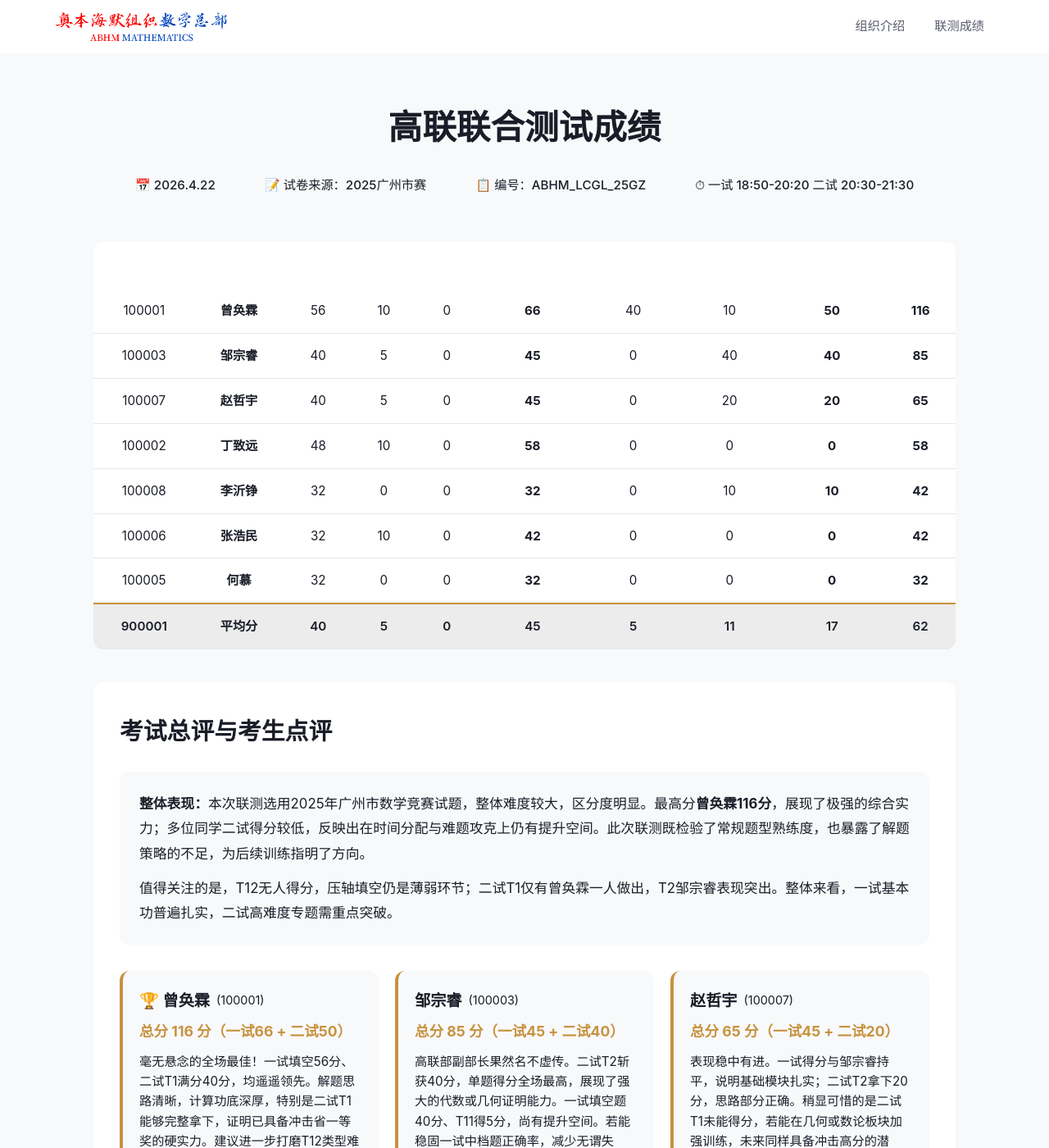
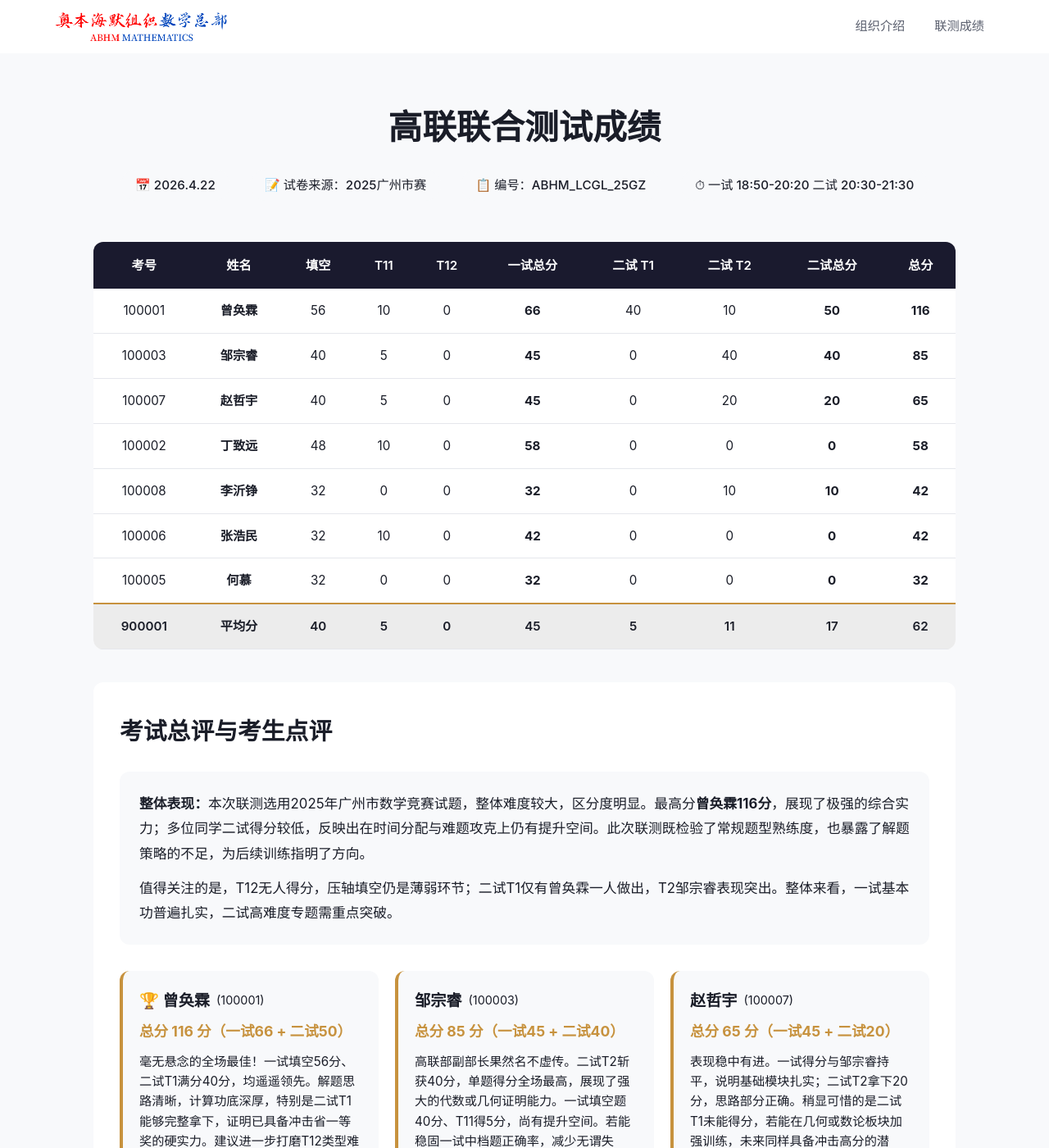
Before and after one commit to StrawberryMilkA/strawberrymilka.github.io, a Jekyll site: the page built from weekly.html, in a window 1280 px wide and 1400 px high. Shown: the whole window at 82% size. Built offline with Jekyll 4.4.1, drawn with Linux system fonts in a browser that asks for light colours.

Commit message:
fixed bugs

```diff
--- a/index.html
+++ b/index.html
@@ -169,7 +169,7 @@ extra_scripts:
                 </div>
                 <div class="org-node org-node-other">
                     <h4>🧠 逻辑学部</h4>
-                    <p>部长在二中</p>
+                    <p>部长 谭靖尧</p>
                 </div>
                 <div class="org-node org-node-other">
                     <h4>⚙️ 运转部</h4>
--- a/weekly.html
+++ b/weekly.html
@@ -15,7 +15,7 @@
     .weekly-meta span { background: var(--bg); padding: 6px 18px; border-radius: 20px; font-weight: 500; }
     .table-wrapper { overflow-x: auto; border-radius: var(--radius); box-shadow: var(--shadow); background: white; margin-bottom: 40px; }
     .score-table { width: 100%; border-collapse: collapse; white-space: nowrap; font-size: 0.95rem; }
-    .score-table th { background: var(--primary); color: white; padding: 16px 14px; font-weight: 600; text-align: center; position: sticky; top: 0; z-index: 2; }
+    .score-table th { background: var(--primary); color: white; padding: 16px 14px; font-weight: 600; text-align: center; position: sticky; top: 0; z-index: 2; background-color: #1a1a2e !important; color: #ffffff !important; }
     .score-table td { padding: 14px 14px; text-align: center; border-bottom: 1px solid var(--border); color: var(--text); }
     .score-table tbody tr:hover { background: #f5f0e6; }
     .score-table .avg-row { background: #ececec; font-weight: 600; color: var(--primary); border-top: 2px solid var(--accent); }
```
